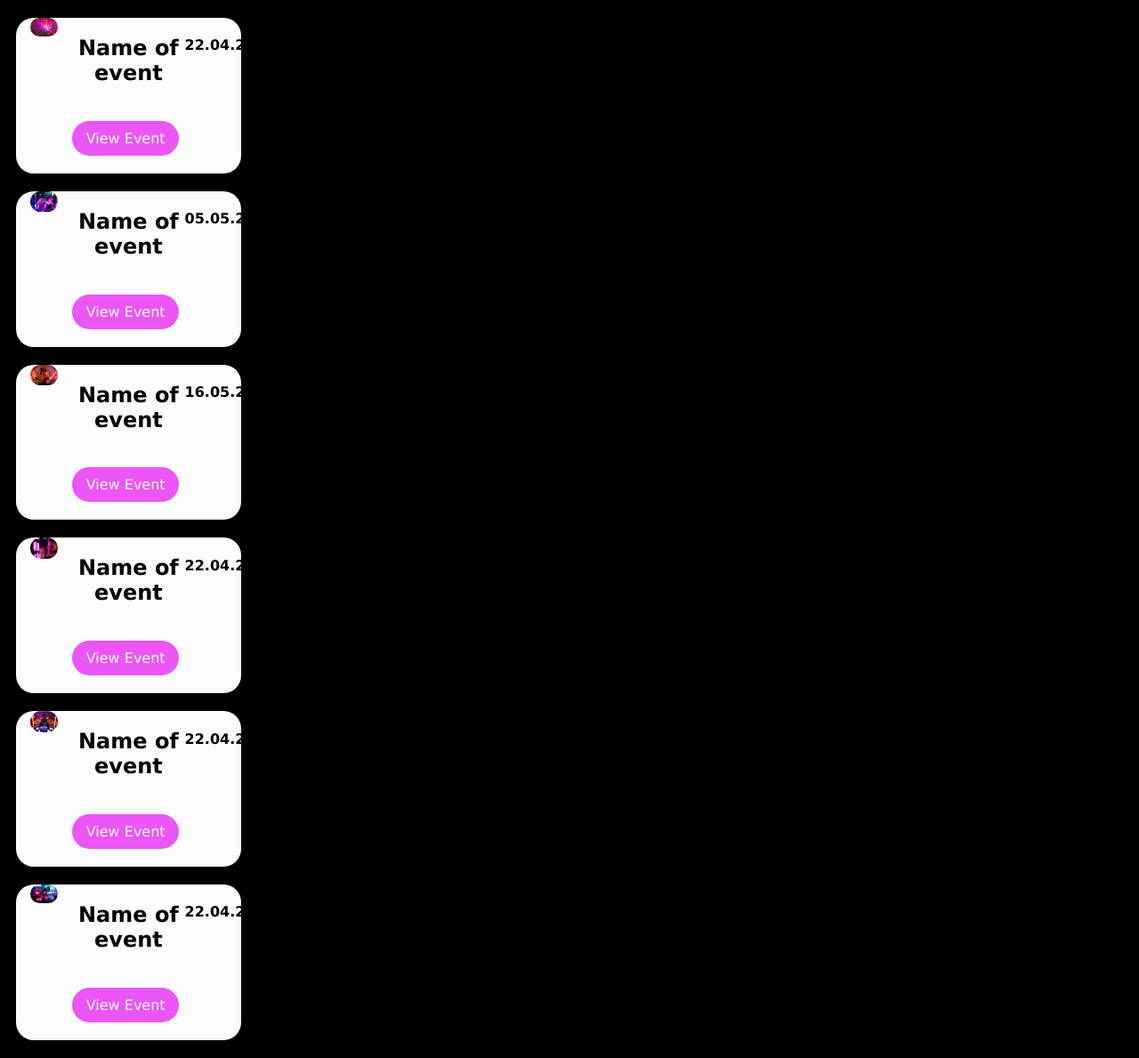
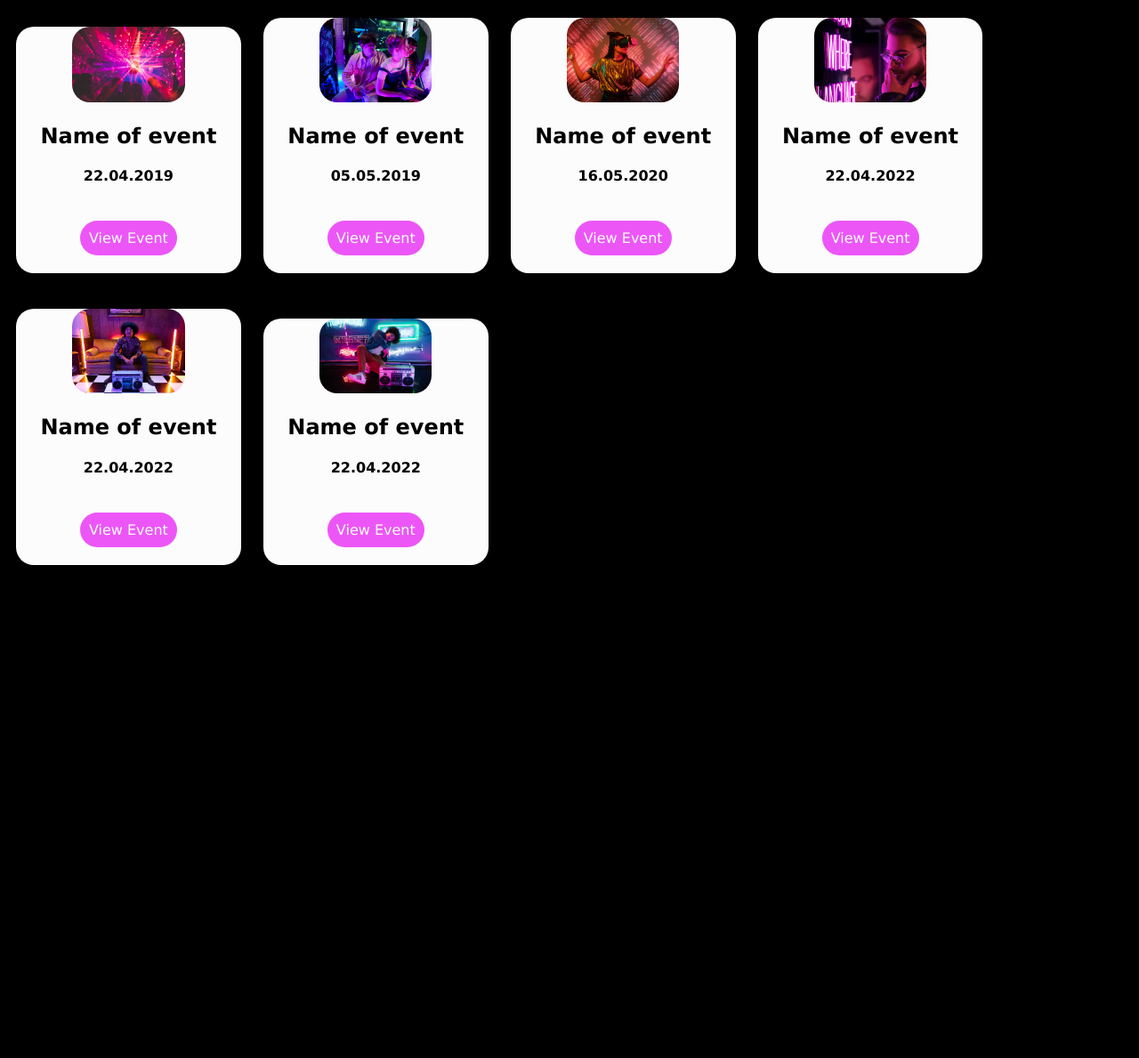
Before and after one commit to nathan-pete/Group-E, a PHP site: page /Past_Events.html in a window 1280 px wide. Shown: the part 158-1347 px from the top of the page at 89% size. After the commit the page ends 793 px from the top, so only its background shows below. Run offline with PHP 8.4, Linux system fonts and the light colour scheme.

Commit message:
Update Style_PastEvents.css

```diff
--- a/app/public/style/css/Style_PastEvents.css
+++ b/app/public/style/css/Style_PastEvents.css
@@ -3,7 +3,7 @@
   } */
 
   .column {
-    display: grid;
+    display: inline-block;
     width: 20%;
     height: 40%;
     text-align: center;
@@ -11,7 +11,6 @@
     background: #fcfcfc;
     border-radius: 20px;
     padding-bottom: 20px;
-    grid-template-columns: 25% 50% 25%;
   }
 
   /* .row::after {
@@ -71,7 +70,6 @@
 
   .button {
     display:inline-block;
-    width: 100px;
     outline: none;
     border: 0;
     font-size: 16px;
@@ -80,11 +78,8 @@
     background: #EC56F7;
     color: #ffffff;
     padding: 10px;
-    padding-left: 10px;
-    padding-right: 10px;
     transition-duration: 0.4s;
     margin-top: 20px;
-    grid-column: 2;
 }
 
   a.button:hover {
```
